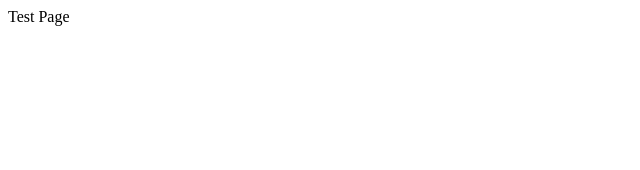
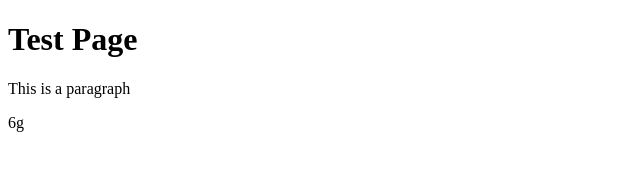
Before and after one commit to namiSunflower/namiSunflower.github.io, a plain HTML site: page index.html in a window 1280 px wide. Shown: the whole page, without its empty margins (0-640 px from the left). Drawn offline with Linux system fonts and the light colour scheme.

Commit message:
initial commit

```diff
--- a/index.html
+++ b/index.html
@@ -1,5 +1,8 @@
 <!doctype html>
 <html>
     <head><title>Test Page</title></head>
-    <body>Test Page</body>
-</html>
+    <body>
+        <h1>Test Page</h1>
+        <p>This is a paragraph</p>
+    </body>
+</html>6g
```
